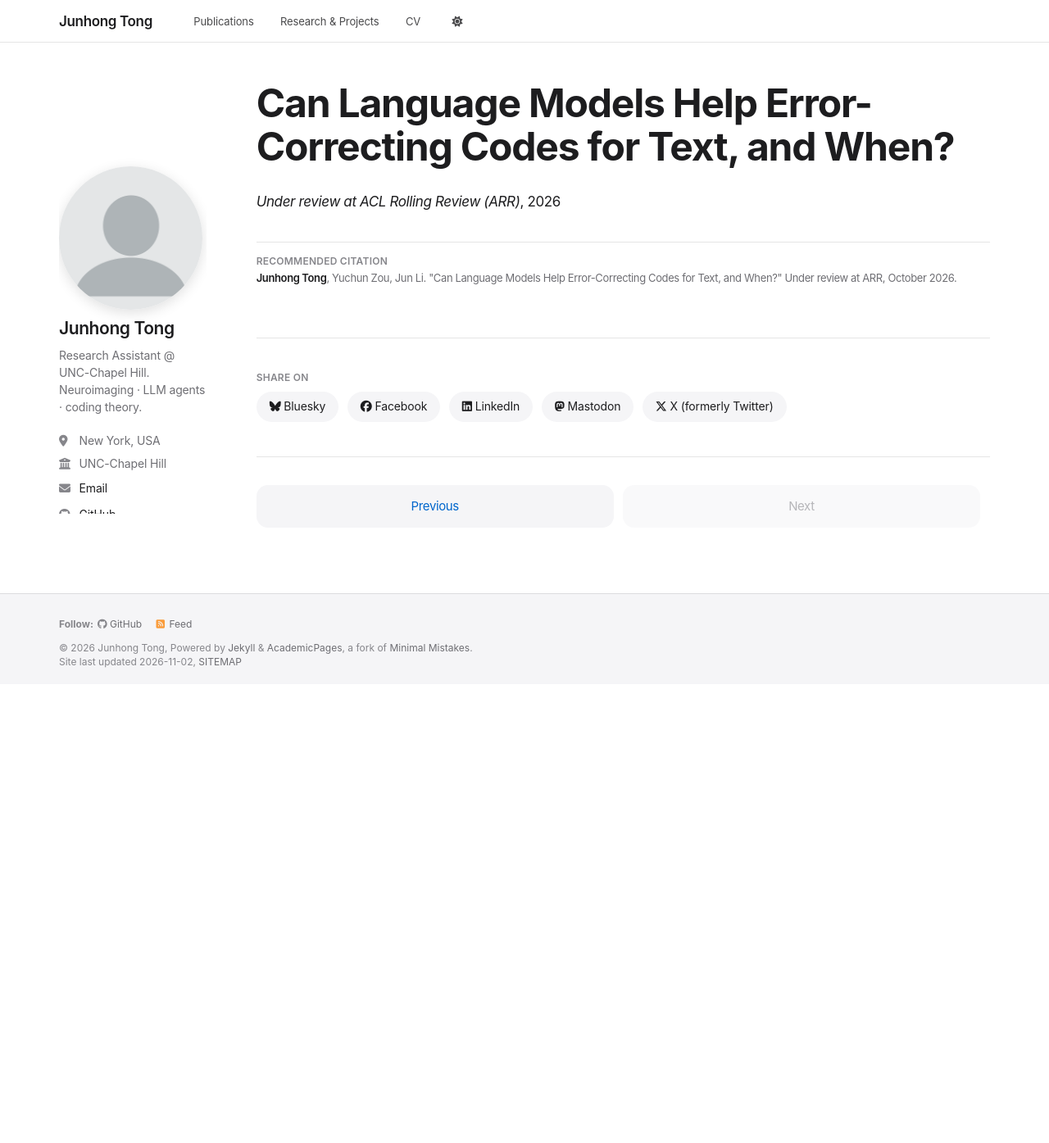
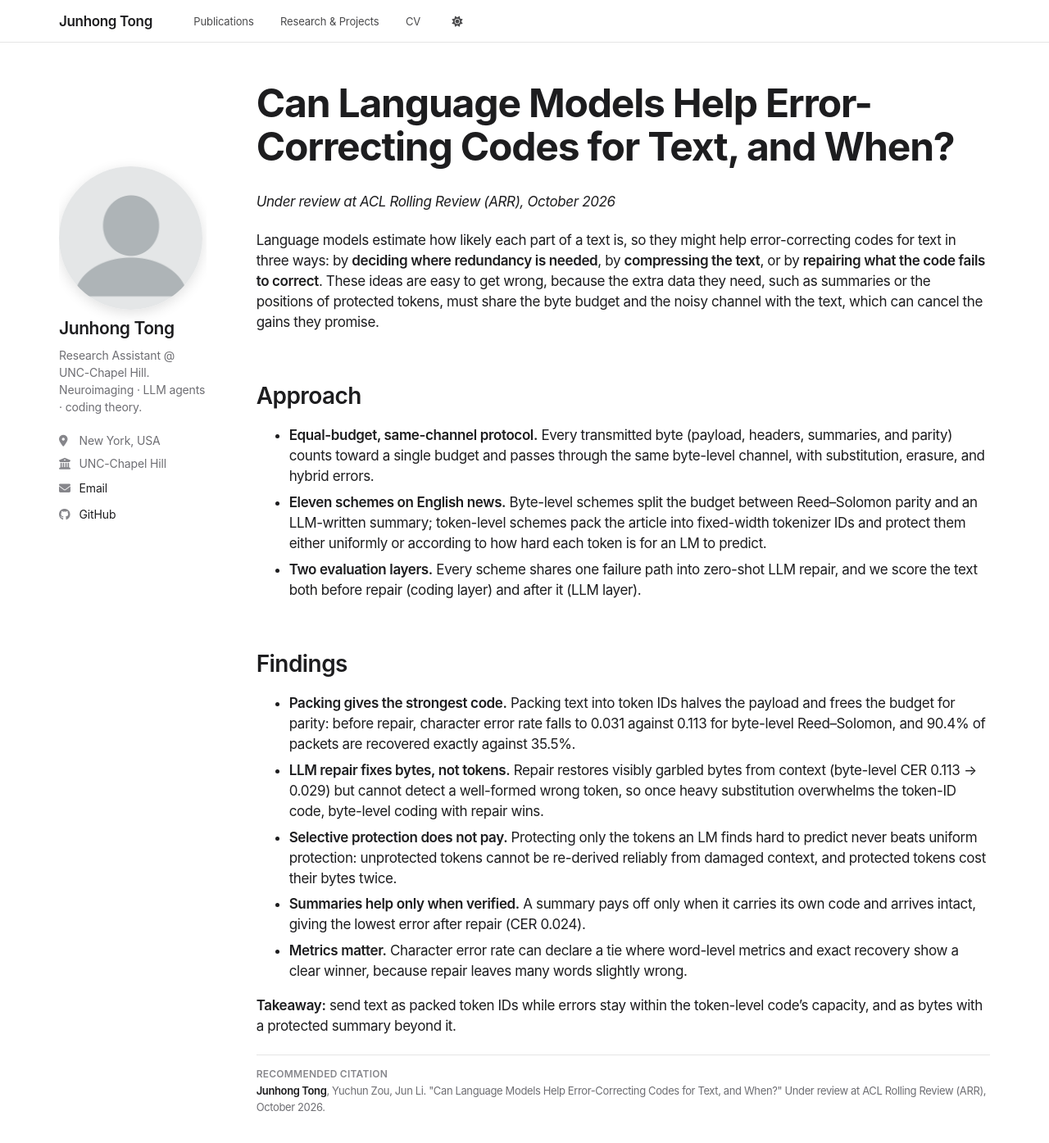
Before and after one commit to Amsterlam/Amsterlam.github.io, a Jekyll site: the page built from _publications/2026-10-15-llm-error-correcting-codes.md, in a window 1280 px wide and 1400 px high. Shown: the top 1395 px of the window at 82% size. Built offline with Jekyll 4.4.1, drawn with Linux system fonts in a browser that asks for light colours; a script bundle is joined from its source files by our own code; a style sheet for code colours, icons or effects is not loaded.

Commit message:
Add LM + error-correcting codes paper summary, tidy B.Eng. line
Co-Authored-By: Claude Opus 5.5 <noreply@anthropic.com>

```diff
--- a/_includes/archive-single.html
+++ b/_includes/archive-single.html
@@ -41,7 +41,8 @@
         {% if post.collection == 'teaching' %}
           <p> {{ post.type }}, <i>{{ post.venue }}</i>, {{ post.date | default: "1900-01-01" | date: "%Y" }} </p>
         {% elsif post.collection == 'publications' %}
-          <p><i>{{ post.venue }}</i>, {{ post.date | default: "1900-01-01" | date: "%Y" }} </p>
+          {% assign year = post.date | default: "1900-01-01" | date: "%Y" %}
+          <p><i>{{ post.venue }}</i>{% unless post.venue contains year %}, {{ year }}{% endunless %} </p>
         {% elsif post.date and post.collection != 'portfolio' %}
          <p class="page__date"><strong><i class="fa fa-fw fa-calendar" aria-hidden="true"></i> {{ site.data.ui-text[site.locale].date_label | default: "Published:" }}</strong> <time datetime="{{ post.date | default: "1900-01-01" | date_to_xmlschema }}">{{ post.date | default: "1900-01-01" | date: "%B %d, %Y" }}</time></p>
         {% endif %}
--- a/_layouts/single.html
+++ b/_layouts/single.html
@@ -37,7 +37,8 @@ layout: default
         {% if page.collection == 'teaching' %}
           <p> {{ page.type }}, <i>{{ page.venue }}</i>, {{ page.date | default: "1900-01-01" | date: "%Y" }} </p>
         {% elsif page.venue and page.date %}
-          <p><i>{{ page.venue }}</i>, {{ page.date | default: "1900-01-01" | date: "%Y" }} </p>
+          {% assign year = page.date | default: "1900-01-01" | date: "%Y" %}
+          <p><i>{{ page.venue }}</i>{% unless page.venue contains year %}, {{ year }}{% endunless %} </p>
         {% elsif page.date and page.collection != 'portfolio' %}
           <p class="page__date"><strong><i class="fa fa-fw fa-calendar" aria-hidden="true"></i> {{ site.data.ui-text[site.locale].date_label | default: "Published:" }}</strong> <time datetime="{{ page.date | date_to_xmlschema }}">{{ page.date | default: "1900-01-01" | date: "%B %d, %Y" }}</time></p>
         {% endif %}
--- a/_publications/2026-10-15-llm-error-correcting-codes.md
+++ b/_publications/2026-10-15-llm-error-correcting-codes.md
@@ -3,8 +3,26 @@ title: "Can Language Models Help Error-Correcting Codes for Text, and When?"
 collection: publications
 category: preprints
 permalink: /publication/2026-llm-error-correcting-codes
-excerpt: 'A study of when and how language models can assist error-correcting codes for text.'
+excerpt: 'Under one equal byte budget and a shared noisy channel, we compare eleven ways to combine language models with error-correcting codes for text. LMs help by compressing the text and repairing what the code misses, not by choosing which tokens to protect.'
 date: 2026-10-15
-venue: 'Under review at ACL Rolling Review (ARR)'
-citation: '<b>Junhong Tong</b>, Yuchun Zou, Jun Li. &quot;Can Language Models Help Error-Correcting Codes for Text, and When?&quot; Under review at ARR, October 2026.'
+venue: 'Under review at ACL Rolling Review (ARR), October 2026'
+citation: '<b>Junhong Tong</b>, Yuchun Zou, Jun Li. &quot;Can Language Models Help Error-Correcting Codes for Text, and When?&quot; Under review at ACL Rolling Review (ARR), October 2026.'
 ---
+
+Language models estimate how likely each part of a text is, so they might help error-correcting codes for text in three ways: by **deciding where redundancy is needed**, by **compressing the text**, or by **repairing what the code fails to correct**. These ideas are easy to get wrong, because the extra data they need, such as summaries or the positions of protected tokens, must share the byte budget and the noisy channel with the text, which can cancel the gains they promise.
+
+## Approach
+
+- **Equal-budget, same-channel protocol.** Every transmitted byte (payload, headers, summaries, and parity) counts toward a single budget and passes through the same byte-level channel, with substitution, erasure, and hybrid errors.
+- **Eleven schemes on English news.** Byte-level schemes split the budget between Reed–Solomon parity and an LLM-written summary; token-level schemes pack the article into fixed-width tokenizer IDs and protect them either uniformly or according to how hard each token is for an LM to predict.
+- **Two evaluation layers.** Every scheme shares one failure path into zero-shot LLM repair, and we score the text both before repair (coding layer) and after it (LLM layer).
+
+## Findings
+
+- **Packing gives the strongest code.** Packing text into token IDs halves the payload and frees the budget for parity: before repair, character error rate falls to 0.031 against 0.113 for byte-level Reed–Solomon, and 90.4% of packets are recovered exactly against 35.5%.
+- **LLM repair fixes bytes, not tokens.** Repair restores visibly garbled bytes from context (byte-level CER 0.113 → 0.029) but cannot detect a well-formed wrong token, so once heavy substitution overwhelms the token-ID code, byte-level coding with repair wins.
+- **Selective protection does not pay.** Protecting only the tokens an LM finds hard to predict never beats uniform protection: unprotected tokens cannot be re-derived reliably from damaged context, and protected tokens cost their bytes twice.
+- **Summaries help only when verified.** A summary pays off only when it carries its own code and arrives intact, giving the lowest error after repair (CER 0.024).
+- **Metrics matter.** Character error rate can declare a tie where word-level metrics and exact recovery show a clear winner, because repair leaves many words slightly wrong.
+
+**Takeaway:** send text as packed token IDs while errors stay within the token-level code's capacity, and as bytes with a protected summary beyond it.
```
Also changed, not shown: _pages/cv.md (+2 -1 lines).
